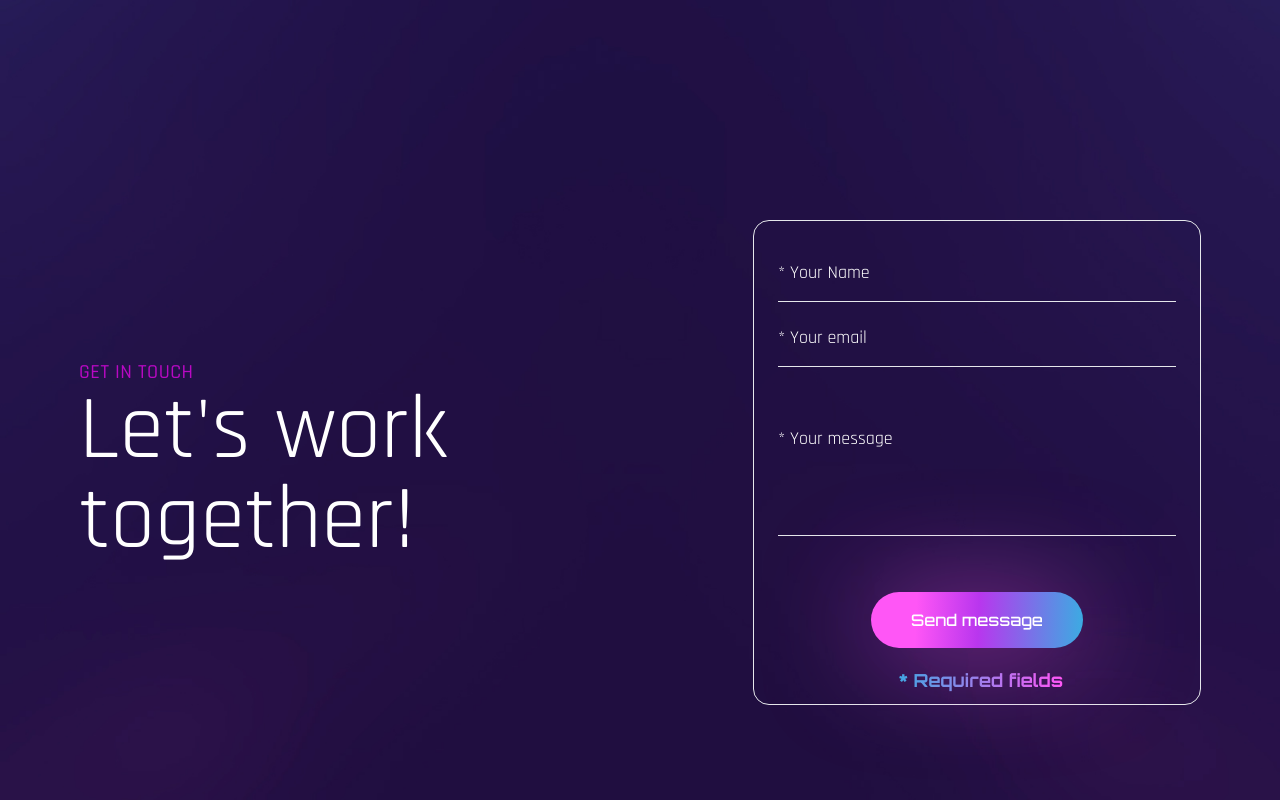
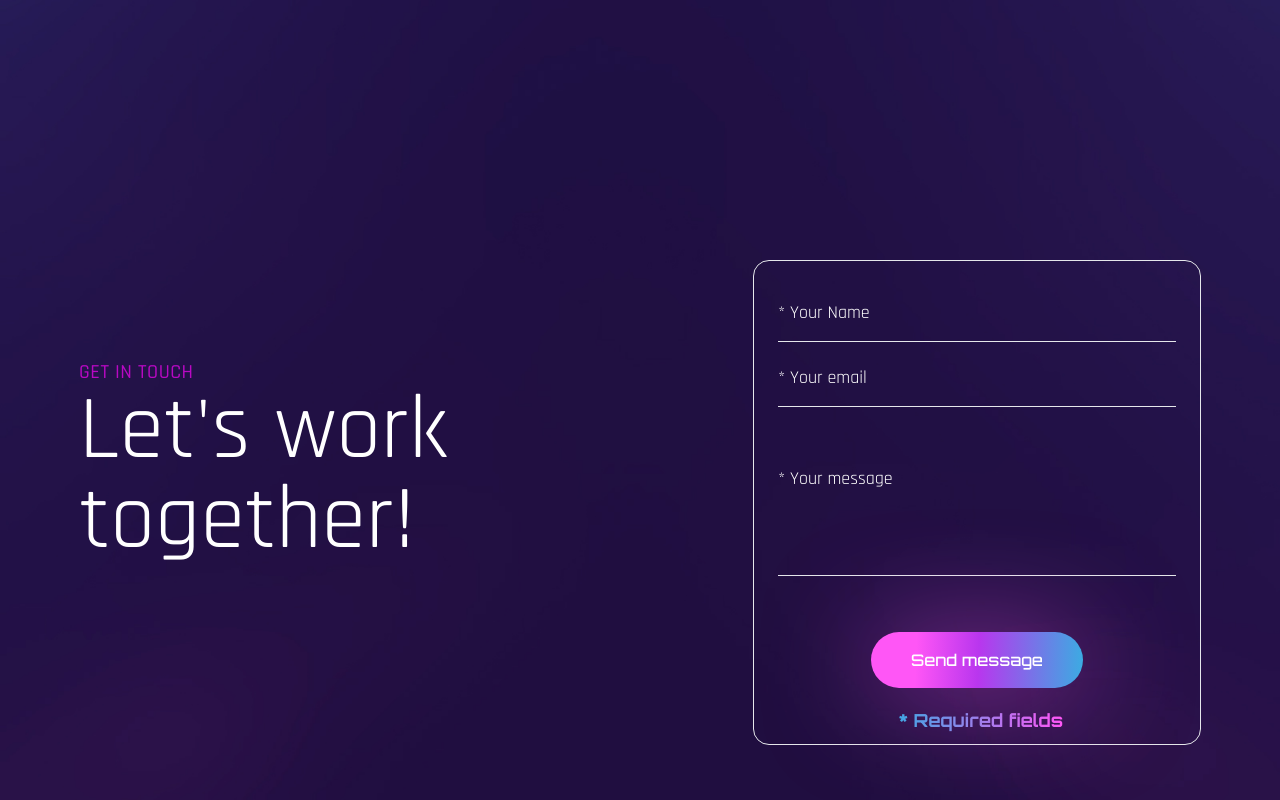
Before and after one commit to KamilJustynski/Portfolio, a React (Create React App) app: page / in a window 1280 px wide. Shown: the part 3008-3808 px from the top of the page. Built offline with nearby package versions, Linux system fonts and the light colour scheme; a web font is replaced by a local one.

Commit message:
small change in contact form

```diff
--- a/src/components/Contact.tsx
+++ b/src/components/Contact.tsx
@@ -63,7 +63,7 @@ export const Contact: React.FC = () => {
                 initial="hidden"
                 whileInView="show"
                 viewport={{ once: false, amount: 0.3 }}
-                className="flex-1 border rounded-2xl flex flex-col gap-y-2 pb-2 p-6 items-center w-full max-w-md"
+                className="flex-1 border rounded-2xl lg:mt-20 flex flex-col gap-y-2 pb-2 p-6 items-center w-full max-w-md"
             >
               <input
                   type="text"
```
